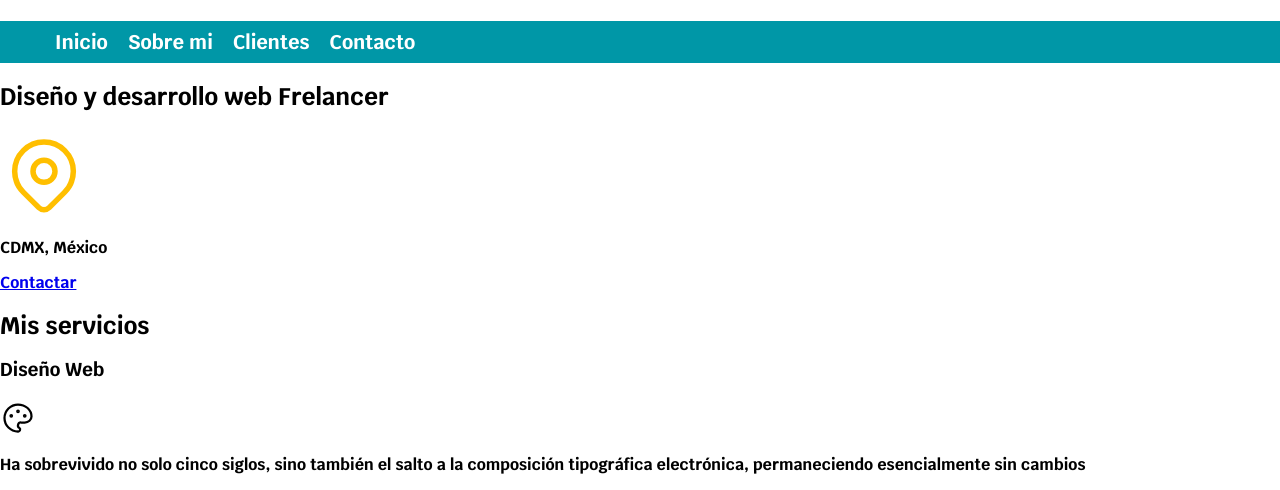
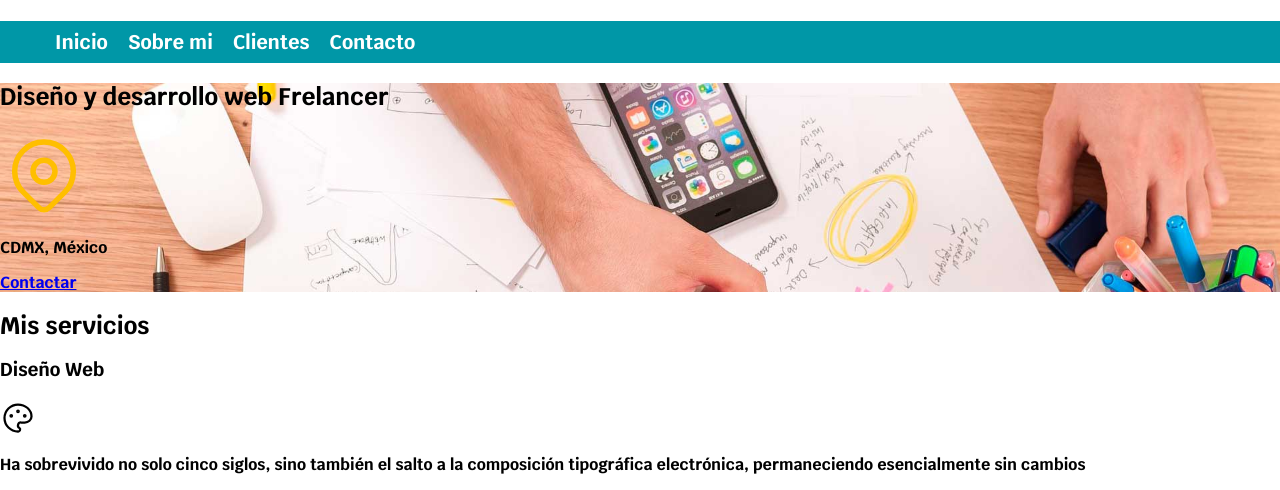
Before and after one commit to edu18RR/Freelarcer, a plain HTML site: page index.html in a window 1280 px wide. Shown: the part 73-563 px from the top of the page. Drawn offline with Linux system fonts and the light colour scheme.

Commit message:
CS .hero y agregando img, que no se repita y toma el ancho total

```diff
--- a/css/style.css
+++ b/css/style.css
@@ -57,3 +57,9 @@ body {
     background-color: var(--primario); /*fondo amarillo de la barra*/
     color: var(--oscuro); /*hacer cambiar negro*/
 }
+
+.hero {
+    background-image: url(../img/hero.jpg);
+    background-repeat: no-repeat; /*no repetir img cuando esta pequeña*/
+    background-size: cover;/*definir el tamaño y cover toma todo el ancho*/
+}
```
